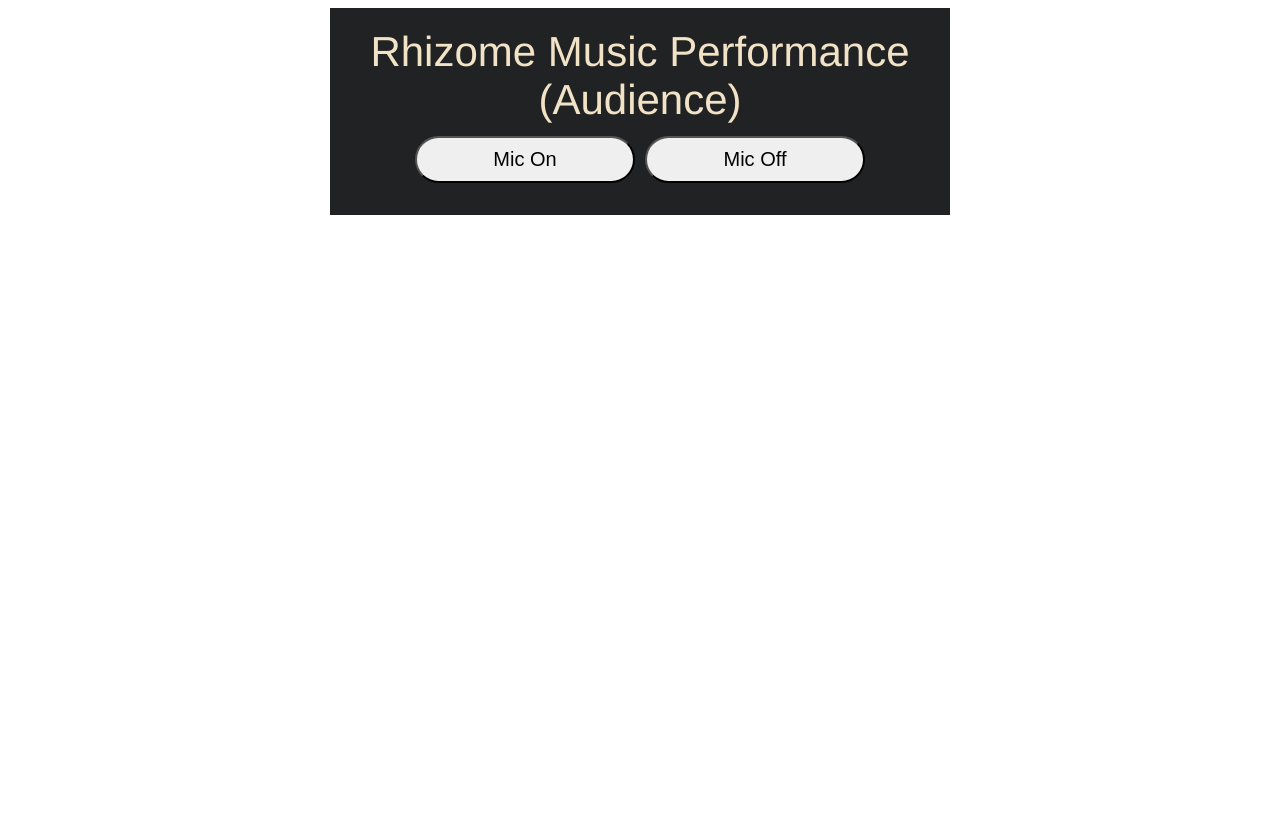
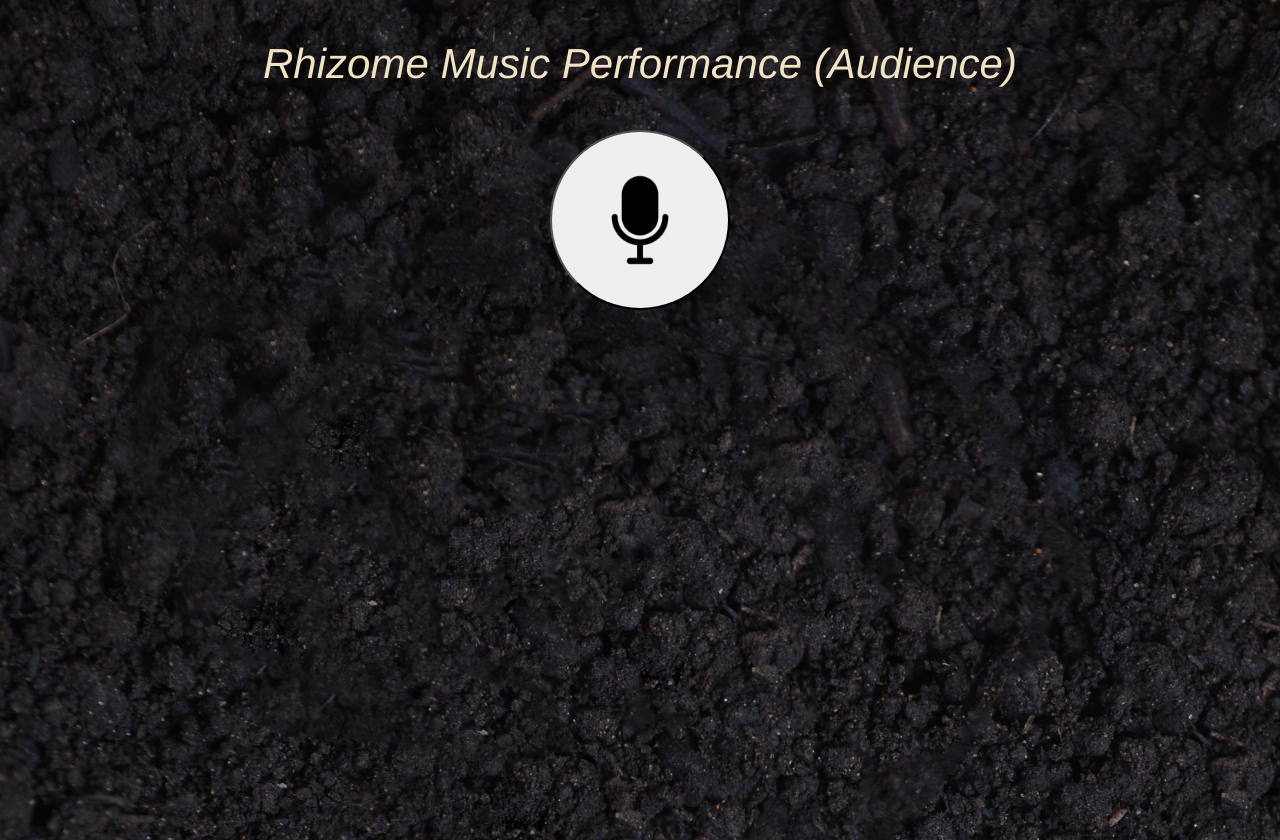
Before and after one commit to OB-0ne/Conduit_RhizomeMusic, a Flask app: page / in a window 1280 px wide. Before the commit the page ends 215 px from the top, so only its background shows below. Run offline with Flask 2, Linux system fonts and the light colour scheme; some libraries are stand-ins or nearby versions.

Commit message:
updated Sender UI for phone
- moved to dev mode
- added images for background and mic on/off
- updated HTML and CSS for sender page
- try/catch added for audio permission
- mic icon changes once permission is granted

```diff
--- a/app.py
+++ b/app.py
@@ -3,8 +3,8 @@ from flask_socketio import SocketIO
 
 app = Flask(__name__)
 app.debug = True
-socketio = SocketIO(app, cors_allowed_origins="*", async_mode="gevent")
-# socketio = SocketIO(app, cors_allowed_origins="*")      # ONLY FOR DEV TESTING
+# socketio = SocketIO(app, cors_allowed_origins="*", async_mode="gevent")
+socketio = SocketIO(app, cors_allowed_origins="*")      # ONLY FOR DEV TESTING
 
 @app.route("/")
 def index():
@@ -27,5 +27,5 @@ def handle_candidate(data):
     socketio.emit('candidate', data)
 
 if __name__ == "__main__":
-    socketio.run(app, host="0.0.0.0", port=5000)
-    # socketio.run(app)       # ONLY FOR DEV TESTING
+    # socketio.run(app, host="0.0.0.0", port=5000)
+    socketio.run(app)       # ONLY FOR DEV TESTING
--- a/static/main.css
+++ b/static/main.css
@@ -1,4 +1,39 @@
-#app-body{
+/* SENDER-UI */
+
+#app-body-sender{
+    background-color: #212224;
+    /* margin: auto; */
+    padding: 20px 10px;
+    height: 100%;
+    color: #f2e3c6;
+    font-family: Helvetica, Arial, sans-serif;
+    background-image: url('img/main_bg.jpeg');
+    background-attachment: fixed;
+    background-size: cover;
+}
+
+body{
+    margin: 0px;
+    height: 100%;
+}
+
+#sender_welcome{
+    text-align: center;
+    font-size: 42px;
+    padding: 10px;
+    margin: 10px;
+    font-style: italic;
+}
+
+#MicOn{
+    height: 180px;
+    width: 180px;
+    border-radius: 180px;
+}
+
+/* RECEIVER UI */
+
+#app-body-receiver{
     background-color: #212224;
     width: 600px;
     margin: auto;
@@ -21,7 +56,7 @@
 
 #stream-controls{
     display: flex;
-    margin: 10px;
+    margin: 30px 10px;
     display: flex;
     justify-content: center;
     align-items: center;
@@ -34,11 +69,6 @@ button{
     width: 220px;
     border-radius: 40px;
     margin: 2px 5px;
-}
-
-#sender_welcome{
-    text-align: center;
-    font-size: 42px;
 }
 
 /* CSS for the audio players */
--- a/static/receiver.js
+++ b/static/receiver.js
@@ -1,5 +1,5 @@
-// var socket = io('http://127.0.0.1:5000');           // ONLY FOR DEV TESTING
-var socket = io.connect(window.location.origin);
+var socket = io('http://127.0.0.1:5000');           // ONLY FOR DEV TESTING
+// var socket = io.connect(window.location.origin);
 
 let peerConnections = {}; // Store peer connections keyed by socket ID
 
--- a/static/sender.js
+++ b/static/sender.js
@@ -1,5 +1,5 @@
-// var socket = io('http://127.0.0.1:5000');       // ONLY FOR DEV TESTING
-var socket = io.connect(window.location.origin);
+var socket = io('http://127.0.0.1:5000');       // ONLY FOR DEV TESTING
+// var socket = io.connect(window.location.origin);
 
 // STUN Server for NAT traversal
 const rtcConfig = {
@@ -12,7 +12,16 @@ const aud_effect_constraints = {
 
 async function getAudioStream(params) {
     // access the default mic of the device
-    const stream = await navigator.mediaDevices.getUserMedia({ video: false, audio: true });
+    let stream;
+
+    try{
+        stream = await navigator.mediaDevices.getUserMedia({ video: false, audio: true });
+    }
+    catch
+    {
+        console.log("Mic Permission dismissed");
+        return;
+    }
 
     // make a p2p connection
     const peerConnection = new RTCPeerConnection(rtcConfig);
@@ -39,4 +48,6 @@ async function getAudioStream(params) {
         }
     });
 
+    document.getElementById('MicIcon').setAttribute('src','static/img/mic_icon_on.png');
+
 }
--- a/templates/index.html
+++ b/templates/index.html
@@ -1,25 +1,21 @@
 <html lang="en">
     <head>
         <title>Rhizome Music</title>
+        <meta charset="UTF-8">
+        <meta name="viewport" content="width=device-width, initial-scale=1.0">
         <script src="https://cdn.socket.io/4.0.0/socket.io.min.js"></script>
         <script src= "{{url_for('static', filename='sender.js')}}"></script>
         <link rel="stylesheet" href="{{ url_for('static', filename='main.css') }}"/>
     </head>
     <body>
-        <div id="app-body">
+        <div id="app-body-sender">
             <div id="sender_welcome">
                 Rhizome Music Performance (Audience)
             </div>
             <div id="stream-controls">
                 <button id="MicOn" onclick="getAudioStream()">
-                    Mic On
+                    <img id="MicIcon" src="static/img/mic_icon_off.png" height="100px">
                 </button>
-                <button>
-                    Mic Off
-                </button>
-                <div id="audio-container">
-                    <audio></audio>
-                </div>
             </div>
         </div>
     </body>
--- a/templates/receiver.html
+++ b/templates/receiver.html
@@ -6,7 +6,7 @@
         <link rel="stylesheet" href="{{ url_for('static', filename='main.css') }}"/>
     </head>
     <body>
-        <div id="app-body">
+        <div id="app-body-receiver">
             <div id="receiver_welcome">
                 <p>Ensemble Decipher Receiver</p>
             </div>
```
Also changed, not shown: static/img/main_bg.jpeg (added), static/img/mic_icon_off.png (added), static/img/mic_icon_on.png (added).
